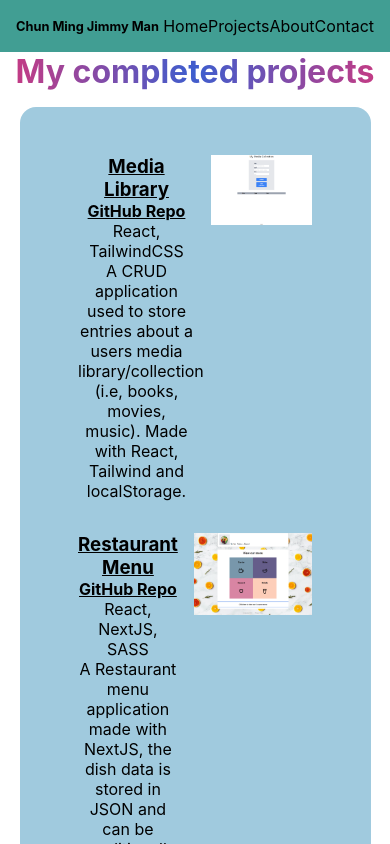
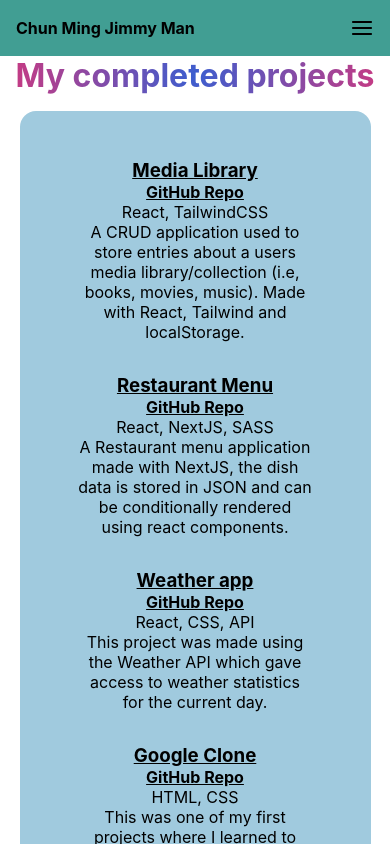
Before and after one commit to jimmym620/portfolio_NextJS, a Next.js app in the folder portfolio_nextjs/: page /projects in a window 390 px wide. Shown: the top 844 px of the page. Built offline with nearby package versions, Linux system fonts and the light colour scheme.

Commit message:
burger menu

```diff
--- a/portfolio_nextjs/components/NameHeading.js
+++ b/portfolio_nextjs/components/NameHeading.js
@@ -1,5 +1,5 @@
 const NameHeading = () => {
-    return <h2 className="nameHeading">Chun Ming Jimmy Man</h2>;
+    return <h2 id="nameHeading">Chun Ming Jimmy Man</h2>;
 };
 
 export default NameHeading;
--- a/portfolio_nextjs/components/Navbar.js
+++ b/portfolio_nextjs/components/Navbar.js
@@ -1,8 +1,22 @@
 import Link from "next/link";
+import { CgMenu } from "react-icons/cg";
 
 const Navbar = () => {
+    const toggleNav = () => {
+        let x = document.getElementById("navLinks");
+        let heading = document.getElementById("nameHeading");
+        console.log(x);
+        if (x.style.display === "flex") {
+            x.style.display = "none";
+            heading.style.display = "block";
+        } else {
+            x.style.display = "flex";
+            heading.style.display = "none";
+        }
+    };
     return (
         <nav>
+            <div id="navLinks">
                 <Link href="/">
                     <a>Home</a>
                 </Link>
@@ -15,6 +29,11 @@ const Navbar = () => {
                 <Link href="/contact">
                     <a>Contact</a>
                 </Link>
+            </div>
+
+            <a id="nav-tog-btn" onClick={toggleNav}>
+                <CgMenu />
+            </a>
         </nav>
     );
 };
--- a/portfolio_nextjs/package.json
+++ b/portfolio_nextjs/package.json
@@ -12,6 +12,7 @@
     "next": "12.1.4",
     "react": "18.0.0",
     "react-dom": "18.0.0",
+    "react-icons": "^4.3.1",
     "react-social-icons": "^5.13.0",
     "sass": "^1.49.11"
   },
--- a/portfolio_nextjs/pages/projects.js
+++ b/portfolio_nextjs/pages/projects.js
@@ -22,7 +22,7 @@ const Projects = () => {
                                             {title}
                                         </a>
                                     </h3>
-                                    <h4 className="text-center m-0">
+                                    <h4>
                                         <a
                                             href={gitLink}
                                             target="_blank"
@@ -33,11 +33,11 @@ const Projects = () => {
                                     </h4>
                                 </div>
 
-                                <ul className="bg-slate-300 w-1/2 py-1 pl-1 text-center">
+                                <ul>
                                     {tag + " "}
                                 </ul>
 
-                                <p className="w-1/2 mx-auto md:mx-0">{desc}</p>
+                                <p>{desc}</p>
                             </div>
                             <div className="image-container">
                                 {image != "" && (
--- a/portfolio_nextjs/styles/globals.scss
+++ b/portfolio_nextjs/styles/globals.scss
@@ -134,7 +134,7 @@ background: radial-gradient(circle farthest-corner at center center, #3C5ECF 0%,
 -webkit-text-fill-color: transparent;
 }
 
-@media screen and (max-width:480px) {
+@media screen and (max-width:768px) {
   .layout{
 
     .header{
@@ -142,16 +142,30 @@ background: radial-gradient(circle farthest-corner at center center, #3C5ECF 0%,
       padding: 1rem 1rem;
       margin: 0;
 
-      .nameHeading{
-        font-size: 80%;
+      #nameHeading{
+        font-size: 1rem;
       }
     }
   }
 
   nav {
-    a{
-      font-size: initial;
-      margin: 0;
+    display: flex;
+
+    #navLinks{
+      display: none;
+      flex-direction: row ;
+      a{
+        margin-right: 1rem;
+        font-size: 1.25rem;
+      }
+
+    }
+    #nav-tog-btn{
+      margin: 0 auto;
+      display: flex;
+      align-self: center;
+      right: 0;
+      top: 0;
     }
   }
 
@@ -168,4 +182,13 @@ background: radial-gradient(circle farthest-corner at center center, #3C5ECF 0%,
         width: 20vw;
       }
     }
+
+    .project{
+      .desc{
+        width: 100%;
+      }
+    }
+    .image-container{
+      display: none;
+    }
 }
```
Also changed, not shown: 1 other file (tests, documents, lock files or other folders). Lines whose indentation alone changed are shown as unchanged.
